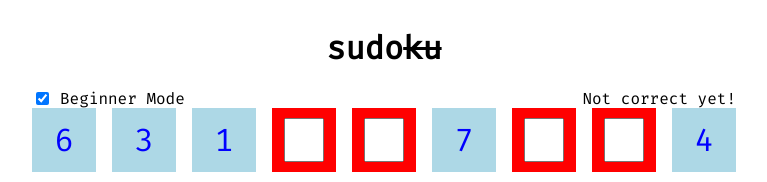
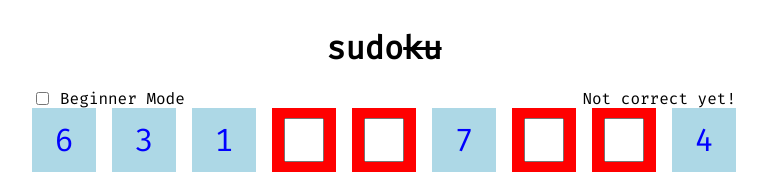
Before and after one commit to ofer987/sudoku, a SvelteKit app: page / in a window 1280 px wide. Shown: the top 182 px of the page, without its empty margins (256-1023 px from the left). Built offline with nearby package versions, Linux system fonts and the light colour scheme.

Commit message:
chore(mode): disable beginner mode

```diff
--- a/src/routes/Puzzle.svelte
+++ b/src/routes/Puzzle.svelte
@@ -5,7 +5,7 @@
 	export let puzzle: Puzzle;
 	export let disabled = false;
 	let startingBoard = puzzle.board;
-	let isBeginnerMode = true;
+	let isBeginnerMode = false;
 	let copyText: 'copy' | 'copied' = 'copy';
 	let isCopyButtonEnabled = true;
 
```
